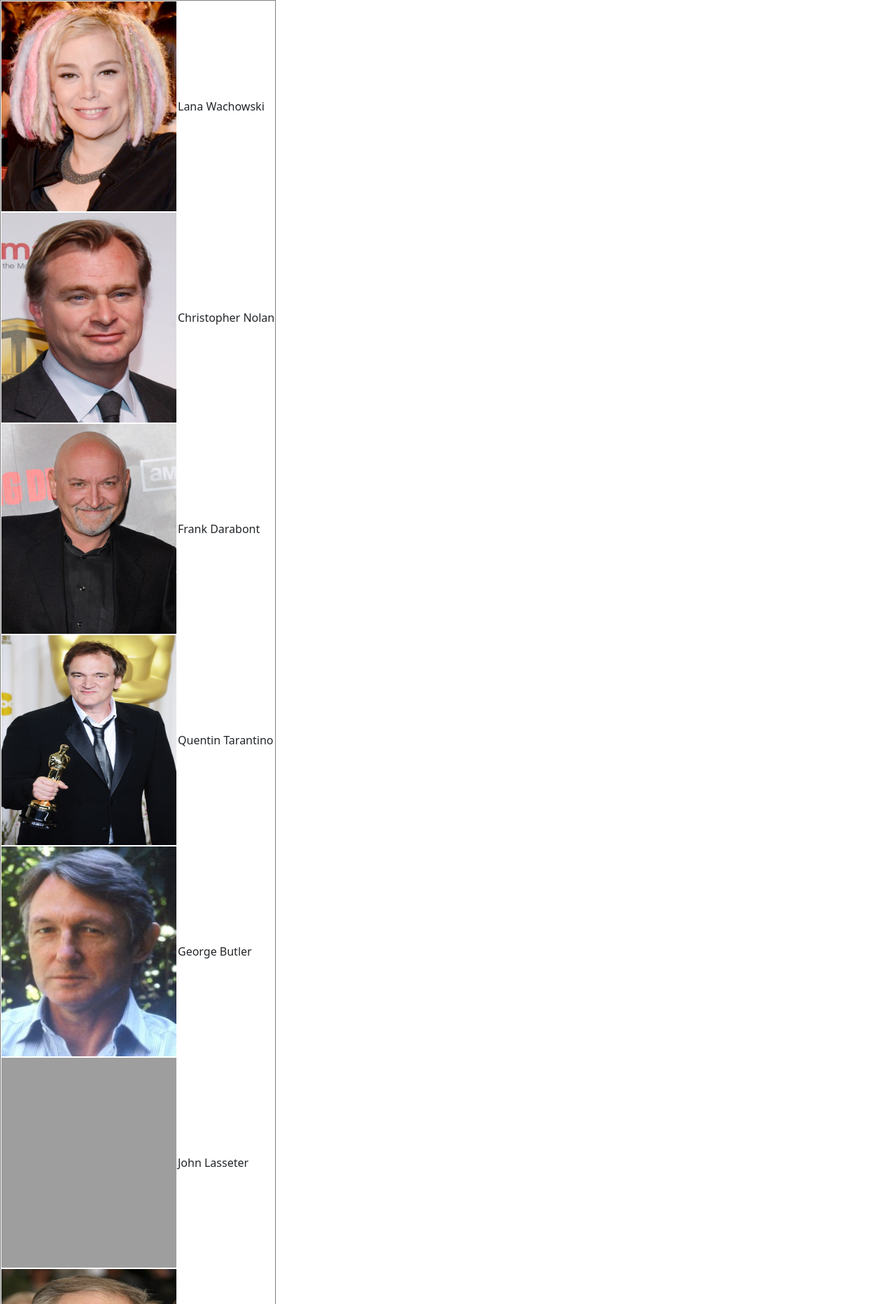
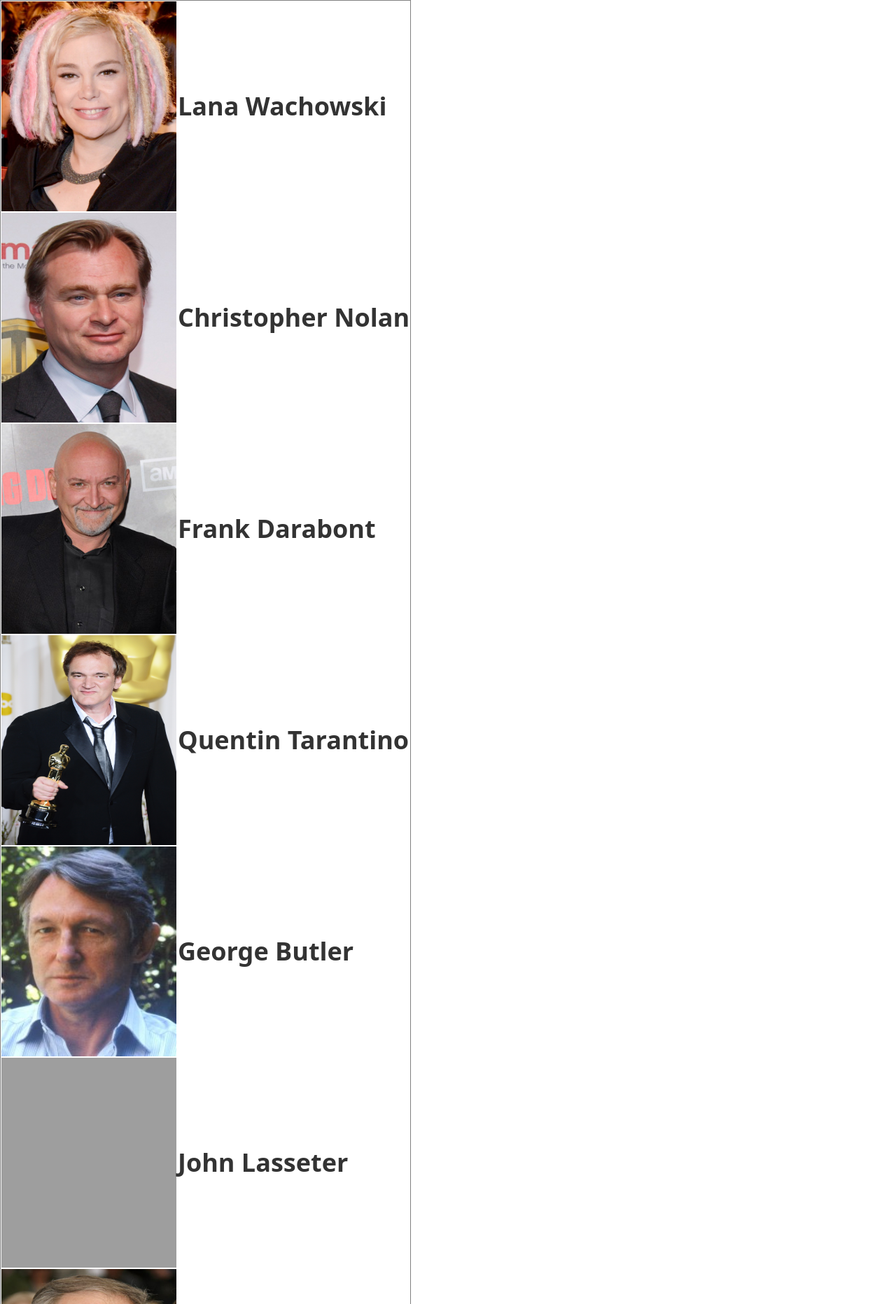
Before and after one commit to megicmikespelar/08film_Projekt, a Flask app: page /directors in a window 1280 px wide. Shown: the part 56-1920 px from the top of the page at 70% size. Run offline with Flask 3, Linux system fonts and the light colour scheme; data comes from the database, SQL or seed files in the repository; grey boxes are pictures that could not be loaded.

Commit message:
director stylinh

```diff
--- a/static/css/style.css
+++ b/static/css/style.css
@@ -67,3 +67,9 @@
 header nav {
   background-color: black;
 }
+
+.director_name {
+  font-size: 36px; /* Storlek på texten */
+  font-weight: bold; /* Gör texten fetstilt */
+  color: #333333; /* Färg på texten */
+}
--- a/templates/directors.html
+++ b/templates/directors.html
@@ -40,7 +40,7 @@
         {% for director in directors %}
         <tr>
             <td> <img src="{{ director.image_url }}" alt="{{ director.Namn }}" width="250px" height="300px"  ></td>
-            <td>{{ director.Namn }}</td>
+            <td class="director_name">{{ director.Namn }}</td>
 
         </tr>
         {% endfor %}
```
